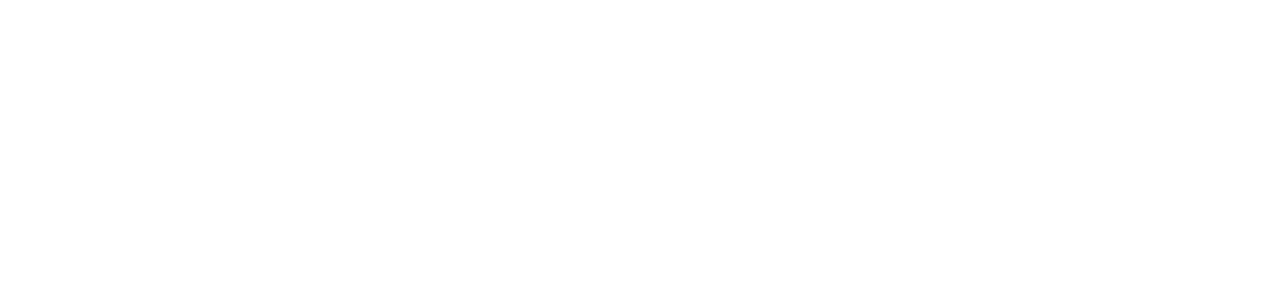
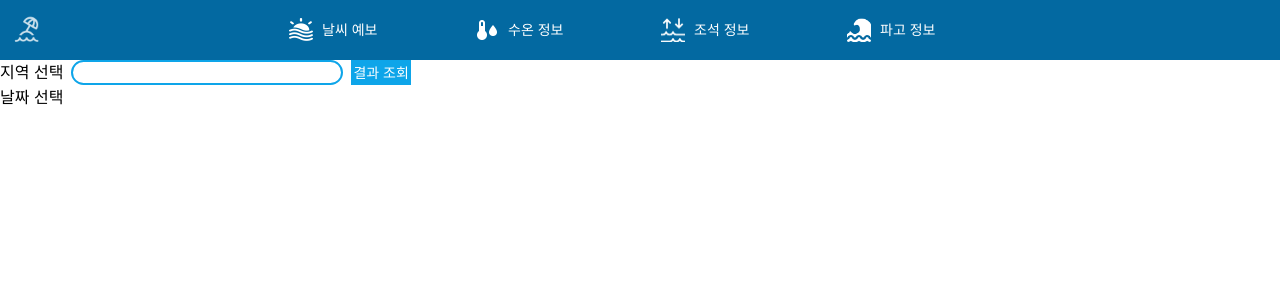
Before and after one commit to Gamjiae/Ocean-Calendar, a React (Create React App) app: page /weather in a window 1280 px wide. Shown: the top 300 px of the page. Built offline with nearby package versions, Linux system fonts and the light colour scheme.

Commit message:
feat: 날씨 예보 페이지 시작

```diff
--- a/src/components/AutoSearch.tsx
+++ b/src/components/AutoSearch.tsx
@@ -1,13 +1,16 @@
-import { useState, useEffect, useRef } from 'react'
+import { useState, useEffect } from 'react'
 import styled from 'styled-components'
 
 import { beaches } from '../beachList';
 
 type props = {
-  setBeach: React.Dispatch<React.SetStateAction<string>>
+  setBeach?: React.Dispatch<React.SetStateAction<string>>;
+  containerStyle?: React.CSSProperties;
+  inputStyle?: React.CSSProperties;
+  showImg?: boolean;
 }
 
-const AutoSearch: React.FC<props> = ({ setBeach }) => {
+const AutoSearch: React.FC<props> = ({ setBeach, containerStyle, inputStyle, showImg = true }) => {
   const [keyword, setKeyword] = useState<string>("");     // 검색어
   const [autoItems, setAutoItems] = useState<string[]>([]); // 자동완성된 검색어 목록
 
@@ -36,9 +39,14 @@
 
   return (
     <div>
-      <SearchContainer>
-        <SearchInput value={keyword} onChange={onChangeData} hasResults={autoItems.length > 0}/>
-        <img src="images/search.png" alt="searchIcon" />
+      <SearchContainer style={containerStyle}>
+        <SearchInput
+          value={keyword}
+          onChange={onChangeData}
+          hasResults={autoItems.length > 0}
+          style={inputStyle}
+        />
+        { showImg && <img src="images/search.png" alt="searchIcon" /> }
         {autoItems.length > 0 && keyword && (
           <AutoSearchContainer hasResults={autoItems.length > 0}>
             <ul>
@@ -63,9 +71,6 @@
   width: 60%;
   height: 45px;
   position: absolute;
-  top: 33%;
-  left: 50%;
-  transform: translate(-50%, -50%);
   img {
     position: absolute;
     right: 10px;
--- a/src/components/Header.tsx
+++ b/src/components/Header.tsx
@@ -1,3 +1,5 @@
+import { Link } from "react-router-dom";
+
 interface HeaderProps {
   showTitle?: boolean;
 }
@@ -15,22 +17,22 @@
 
       {/* 네비게이션 */}
       <div className='flex justify-center flex-grow text-sm'>
-        <button className='flex items-center w-[186px] h-[56px]'>
+        <Link to={'/weather'} className='flex items-center w-[186px] h-[56px]'>
           <img className='w-6 h-6 mr-[9px]' src='images/weather.png' />
           <span>날씨 예보</span>
-        </button>
-        <button className='flex items-center w-[186px] h-[56px]'>
+        </Link>
+        <Link to={'/temp'} className='flex items-center w-[186px] h-[56px]'>
           <img className='w-6 h-6 mr-[9px]' src='images/temperature.png'/>
           <span>수온 정보</span>
-        </button>
-        <button className='flex items-center w-[186px] h-[56px]'>
+        </Link>
+        <Link to={'/tide'} className='flex items-center w-[186px] h-[56px]'>
           <img className='w-6 h-6 mr-[9px]' src='images/tide.png'/>
           <span>조석 정보</span>
-        </button>
-        <button className='flex items-center w-[186px] h-[56px]'>
+        </Link>
+        <Link to={'/wave'} className='flex items-center w-[186px] h-[56px]'>
           <img className='w-6 h-6 mr-[9px]' src='images/wave.png'/>
           <span>파고 정보</span>
-        </button>
+        </Link>
       </div>
     </div>
   );
--- /dev/null
+++ b/src/components/Search.tsx
@@ -0,0 +1,24 @@
+import { beaches } from "../beachList"
+import AutoSearch from "./AutoSearch"
+
+const Search: React.FC = () => {
+    return(
+        <div>
+            <div className="flex">
+                <span className="mr-2">지역 선택</span>
+                <AutoSearch
+                    containerStyle={{ position: 'static', width: '100%', height: '25px' }}
+                    inputStyle={{ border: '2px solid #0EA5E9' }}
+                    showImg={false}
+                />
+                <button className="bg-sky-500 text-white p-0.5 text-sm h-[25px] ml-2">결과 조회</button>
+            </div>
+            <div>
+                <span>날짜 선택</span>
+
+            </div>
+        </div>
+    )
+}
+
+export default Search
--- a/src/pages/MainPage.tsx
+++ b/src/pages/MainPage.tsx
@@ -17,17 +17,14 @@
         queryFn: fetchWeatherData,
     });
 
-    // 로딩중 상태 처리
     if (isLoading) {
         return <div>Loading...</div>;
     }
 
-    // 에러 상태 처리
     if (isError) {
         return <div>Error fetching data</div>;
     }
 
-    // 데이터 가져옴
     return (
         <div
             className="w-screen h-screen bg-cover"
@@ -50,7 +47,7 @@
                 <TideAndSun />
             </div>
 
-            <AutoSearch setBeach={setBeach} />
+            <AutoSearch setBeach={setBeach} containerStyle={{ top: '33%', left: '50%', transform: 'translate(-50%, -50%)'}}/>
         </div>
     );
 };
--- a/src/pages/WeatherPage.tsx
+++ b/src/pages/WeatherPage.tsx
@@ -1,6 +1,12 @@
+import Header from "../components/Header"
+import Search from "../components/Search"
+
 const WeatherPage: React.FC = () => {
     return (
-        <div></div>
+        <div>
+            <Header showTitle={false}/>
+            <Search/>
+        </div>
     )
 }
 
```
